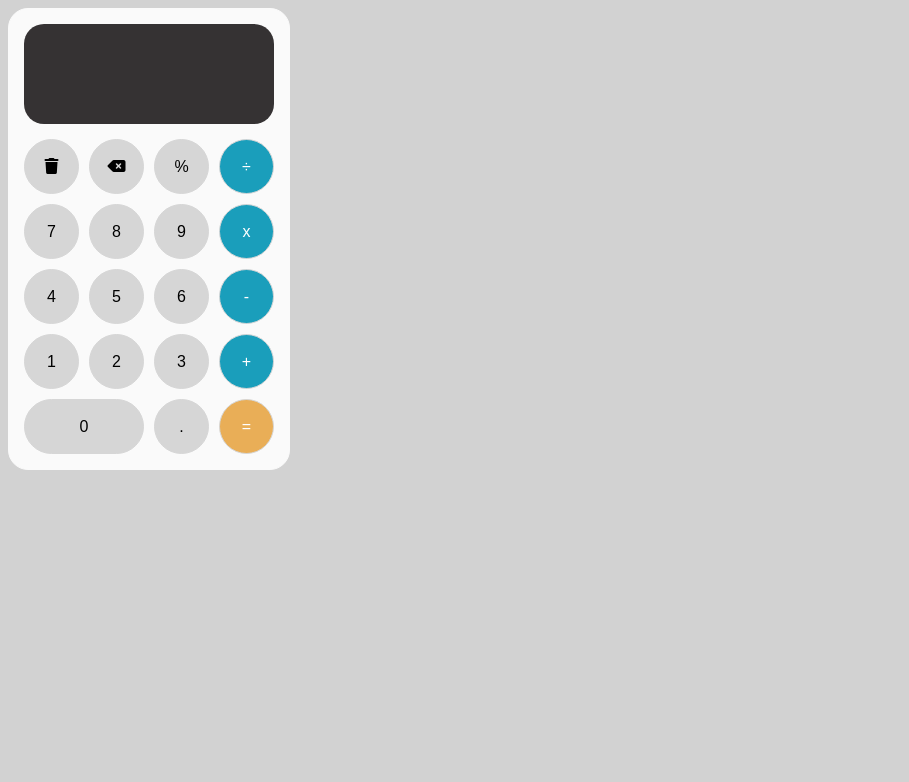
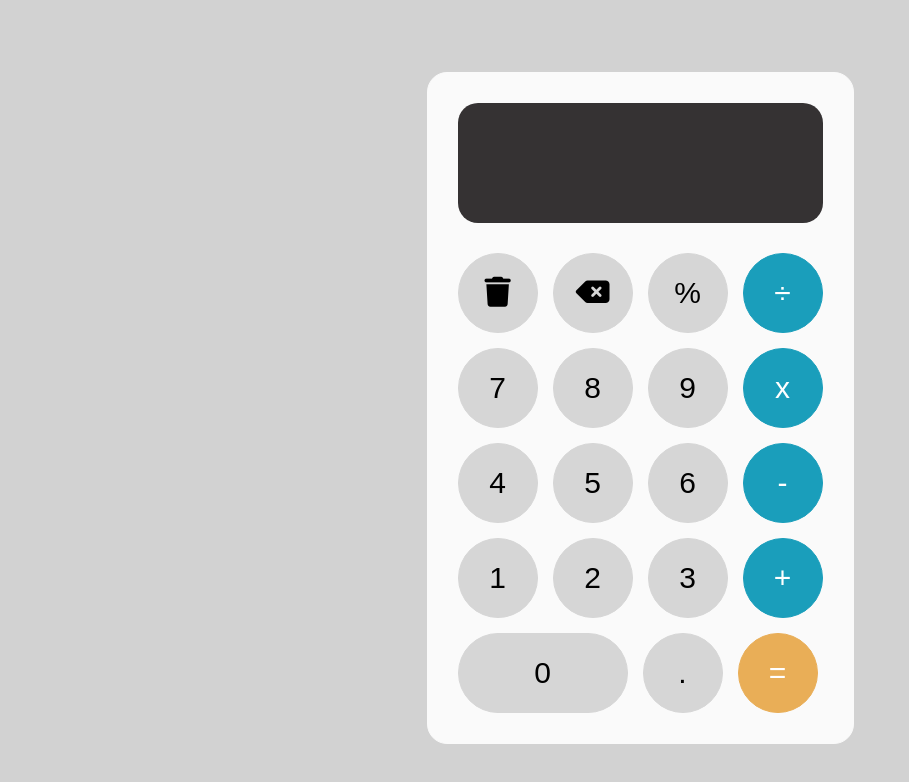
Before and after one commit to vinipereira-io/calculator, a plain HTML site: page index.html in a window 1280 px wide. Shown: the whole page, without its empty margins (0-909 px from the left). Drawn offline with Linux system fonts and the light colour scheme.

Commit message:
Adjust position on screen and minor design tweaks

```diff
--- a/app.js
+++ b/app.js
@@ -30,12 +30,12 @@ function subtract(num1, num2) {
 }
 
 function multiply(num1, num2) {
-    return num1 * num2;
+    return Math.round((num1 * num2) * 10000000) / 10000000;
 }
 
 function divide(num1, num2) {
     if (num1 / num2 === Infinity) return 'Am I joke to you?';
-    return num1 / num2;
+    return Math.round((num1 / num2) * 10000000) / 10000000;
 }
 
 function operate(operation, num1, num2) {
@@ -54,8 +54,10 @@ function operate(operation, num1, num2) {
 function display(content) {
     storedResult = '';
     if (!content) displayContent = '';
-    displayContent += content;
-    displayElement.textContent = displayContent;
+    if (displayContent.length < 9) {
+        displayContent += content;
+        displayElement.textContent = displayContent;
+    }
 }
 
 function clear() {
--- a/index.html
+++ b/index.html
@@ -10,6 +10,7 @@
     <script src="app.js" defer></script>
 </head>
 <body>
+    <div class="content">
         <div class="calculator-container">
             <div class="display"></div>
             <div class="buttons-container">
@@ -40,5 +41,6 @@
                 </div>
             </div>
         </div>
+    </div>
     </body>
 </html>
--- a/style.css
+++ b/style.css
@@ -4,24 +4,36 @@
 
 body {
     background-color: #d2d2d2;
+    display: flex;
+    flex-direction: column;
+    height: 100vh;
+    justify-content: center;
+}
+
+.content{
+    display: flex;
+    flex-direction: column;
+    width: min-content;
+    align-items: center;
+    align-self: center;
 }
 
 .calculator-container {
-    max-width:fit-content;
+    max-width: fit-content;
     max-height: fit-content;
-    padding: 15px;
+    padding: 30px;
     display: flex;
     flex-direction: column;
-    row-gap: 15px;
+    row-gap: 30px;
     background-color: #fafafa;
     border: 1px solid #fafafa;
     border-radius: 20px;
 }
 
 .display{
-    height: 60px;
+    height: 80px;
     background-color: #353233;
-    font-size: 50px;
+    font-size: 60px;
     color: #21EAF3;
     border-radius: 20px;
     display: inline-flex;
@@ -33,43 +45,44 @@ body {
 .buttons-container {
     display: flex;
     flex-direction: column;
-    row-gap: 10px;
+    row-gap: 15px;
 }
 
 .top-grid {
     display: flex;
     flex-direction: row;
-    column-gap: 10px;
+    column-gap: 15px;
 }
 
 .mid-grid {
     display: grid;
     grid-template-columns: repeat(4, auto);;
     grid-template-rows: repeat(3, auto);
-    gap: 10px;
+    gap: 15px;
 }
 
 .bottom-grid {
     display: flex;
     flex-direction: row;
-    column-gap: 10px;
+    column-gap: 15px;
 }
 
 button {
     background-color: #d6d6d6;
     border: 1px solid #d6d6d6;
     border-radius: 360px;
-    font-size: medium;
-    width: 55px;
-    height: 55px;
+    font-size: 30px;
+    width: 80px;
+    height: 80px;
 }
 
 button.digit[data-digit="0"] {
-    width: 120px;
+    width: 170px;
 }
 
 button.operator {
     background-color: #1A9EBB;
+    border: 1px solid #1A9EBB;
     color: #ffffff;
 }
 
@@ -80,5 +93,6 @@ button.operator.selected {
 
 button.equals {
     background-color: #E9AE57;
+    border: 1px solid #E9AE57;
     color: #ffffff;
 }
```
Lines whose indentation alone changed are shown as unchanged.
